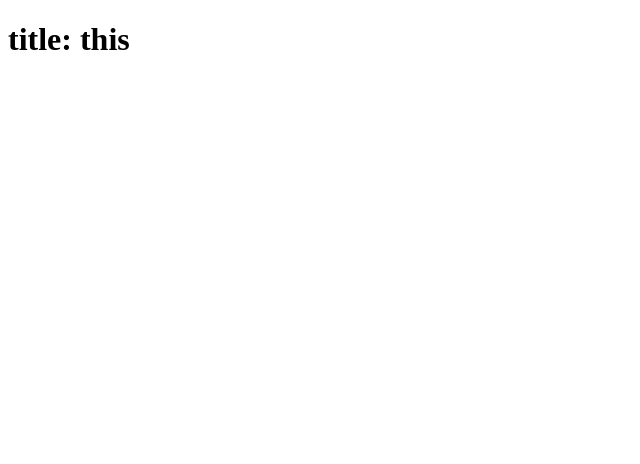
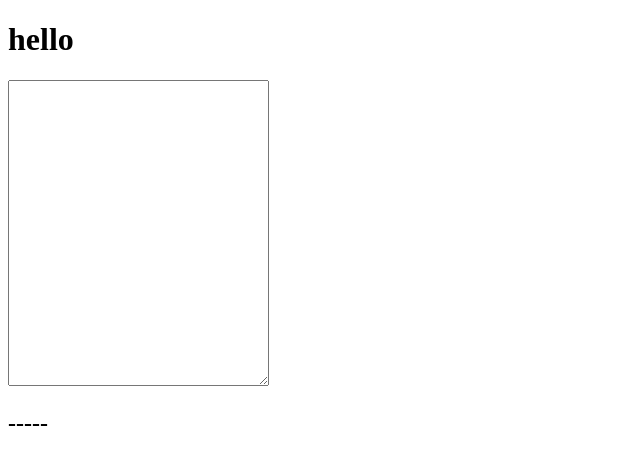
Before and after one commit to aramay/react-app, a React (Create React App) app: page / in a window 1280 px wide. Shown: the top 464 px of the page, without its empty margins (0-640 px from the left). Built offline with nearby package versions, Linux system fonts and the light colour scheme; the HTML template or start-up script is replaced by a standard one.

Commit message:
event bindings

```diff
--- a/src/App.js
+++ b/src/App.js
@@ -1,34 +1,31 @@
 import React from 'react';
 
 class App extends React.Component {
+
+    constructor (){
+        super()
+        this.state = {currentEvent: '-----'}
+        this.update = this.update.bind(this)
+    }
+
+    update (e) {
+        this.setState({currentEvent: e.type})
+    }
     render() {
+        console.log(this)
         return (
-            <Title text='this'/>
+            <div>
+                <h1>hello</h1>
+                <textarea
+                    onKeyPress={this.update}
+                    cols="30"
+                    rows="20" >
+                </textarea>
+                <h2>{this.state.currentEvent}</h2>
+
+            </div>
         )
     }
 }
 
-const Title = (props) => {
-    let x = props
-    console.log(x)
-
-    return (
-        <h1>title: {props.text}</h1>
-    )
-}
-
-Title.propTypes = {
-    // text: React.PropTypes.string.isRequired
-    text (props, propName, component){
-        console.log(props) // returns an Object {}
-        console.log(propName) // returns text as propName = text
-        if(!(propName in props)){
-            return new Error (`missing ${propName} in component => ${component}`)
-        }
-        if(props[propName].length < 5){
-            return new Error (`too short propName ${propName} in component => ${component}`)
-        }
-    }
-}
-
 export default App
```
